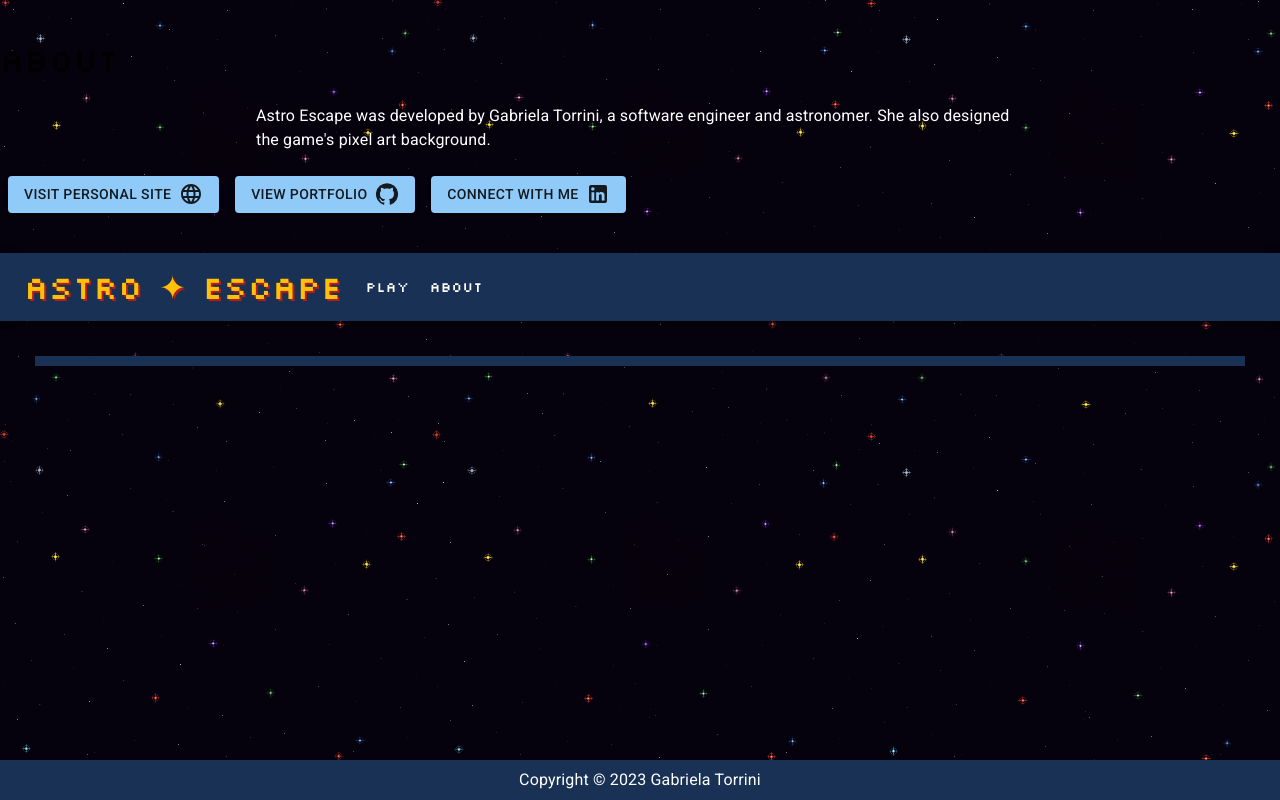
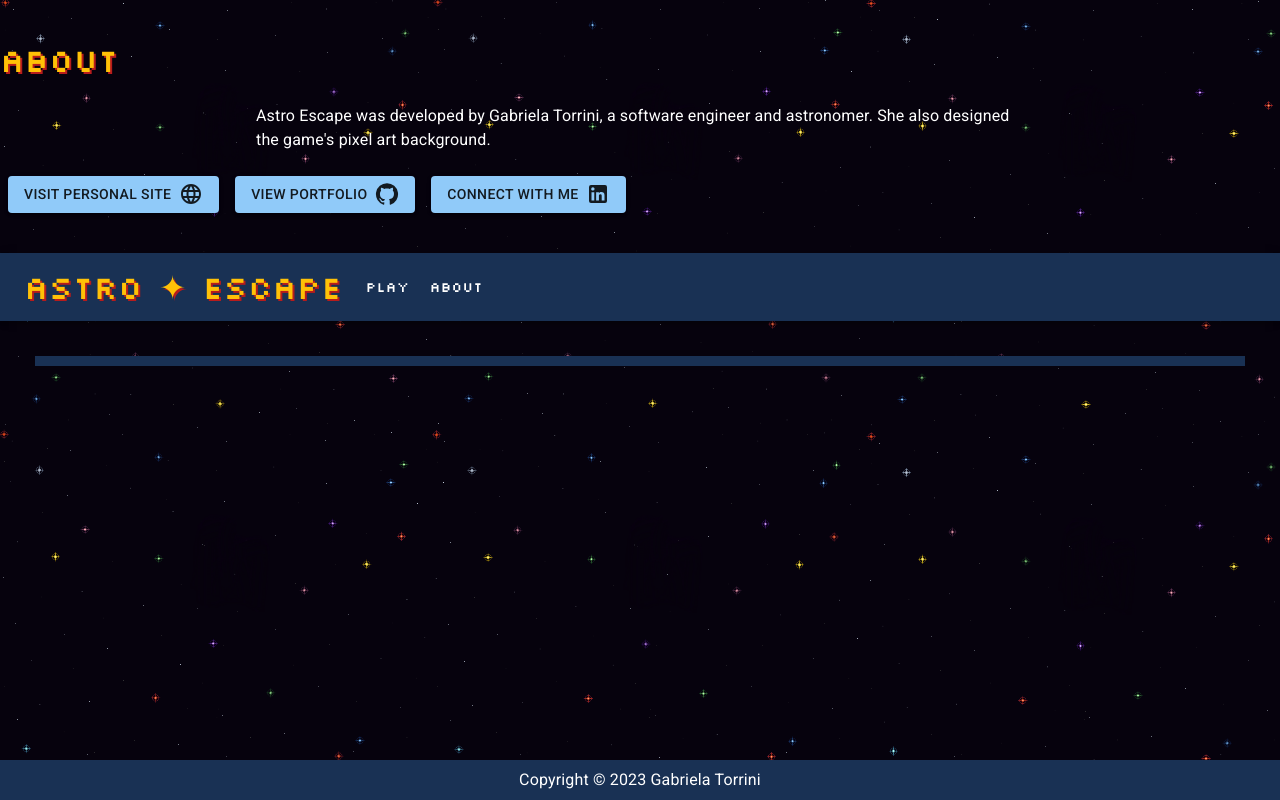
Before and after one commit to gtorrini/astro-escape, a React (Create React App) app: page /about in a window 1280 px wide. Built offline with nearby package versions, Linux system fonts and the light colour scheme.

Commit message:
Added site-heading class styles to Typography

```diff
--- a/src/components/About.jsx
+++ b/src/components/About.jsx
@@ -8,7 +8,7 @@ export default function About() {
     return (
         <>
             <Box sx={{my: 5}}>
-                <Typography variant="h4">
+                <Typography className="site-heading" variant="h4">
                     ABOUT
                 </Typography>
                 <Typography variant="body1" sx={{my: 3, maxWidth: '60%', mx: 'auto'}}>
```
